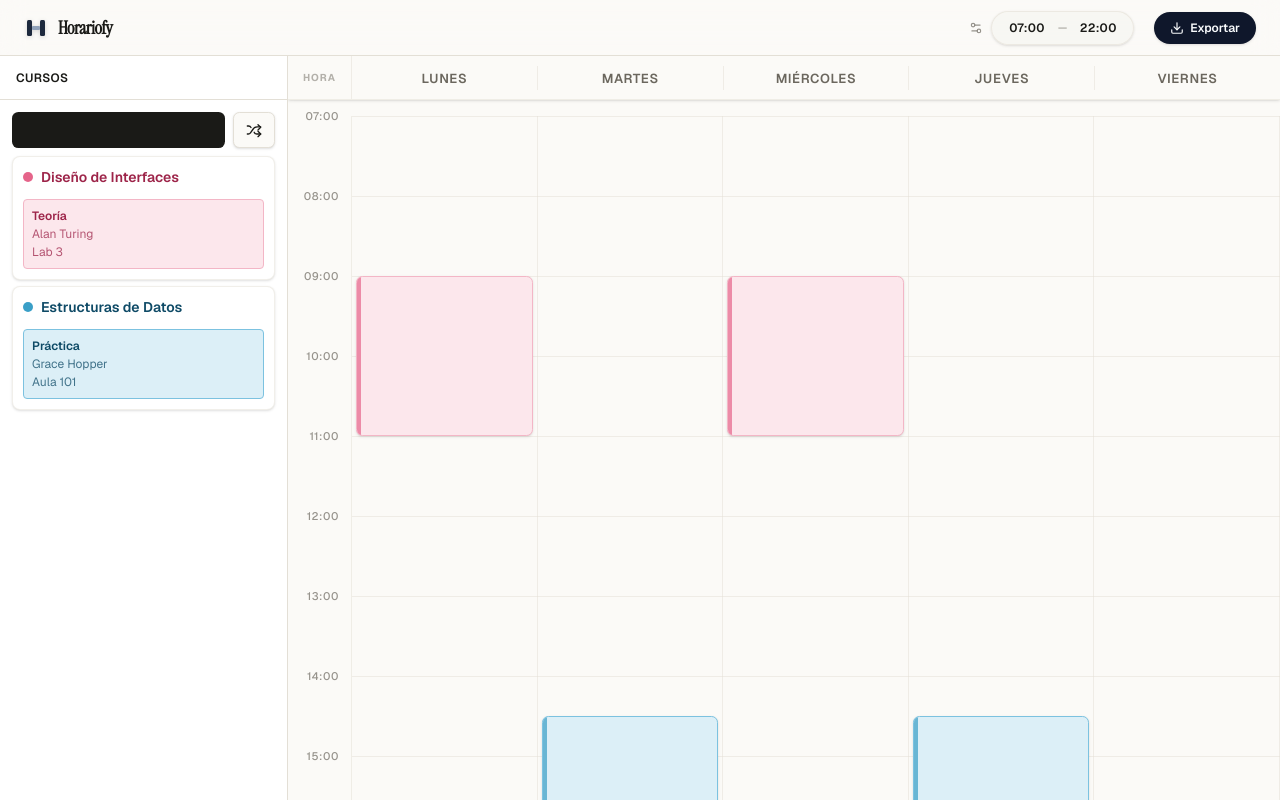
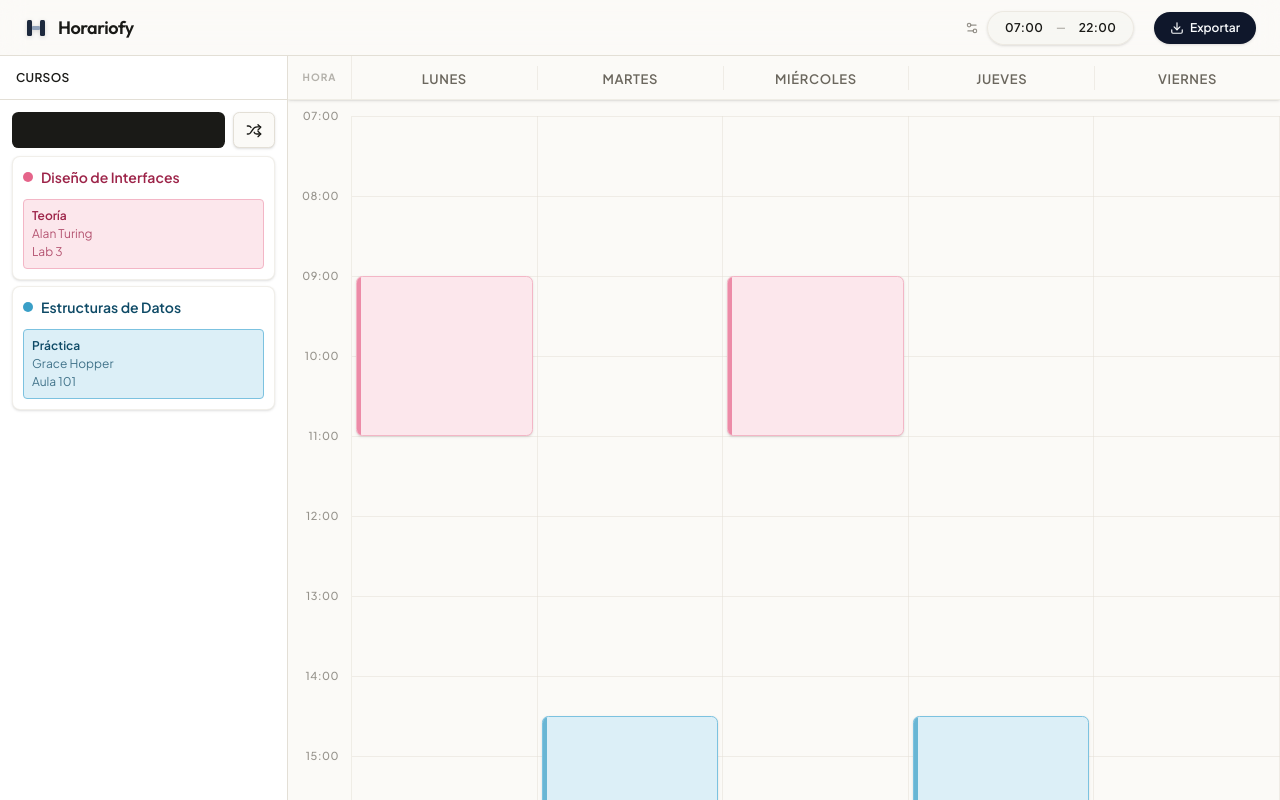
Before and after one commit to xBiltTom/Horariofy, a Next.js app: page / in a window 1280 px wide. Built offline with nearby package versions, Linux system fonts and the light colour scheme.

Commit message:
refactor: Fuentes globales del sistema actualizadas

```diff
--- a/src/app/layout.tsx
+++ b/src/app/layout.tsx
@@ -1,21 +1,20 @@
 import type { Metadata } from "next";
-import { Geist, Geist_Mono, Instrument_Serif } from "next/font/google";
+import { Plus_Jakarta_Sans, Outfit, JetBrains_Mono } from "next/font/google";
 import "./globals.css";
 
-const geistSans = Geist({
+const plusJakarta = Plus_Jakarta_Sans({
   variable: "--font-sans",
   subsets: ["latin"],
 });
 
-const geistMono = Geist_Mono({
+const jetbrainsMono = JetBrains_Mono({
   variable: "--font-geist-mono",
   subsets: ["latin"],
 });
 
-const instrumentSerif = Instrument_Serif({
+const outfit = Outfit({
   variable: "--font-display",
   subsets: ["latin"],
-  weight: "400",
 });
 
 export const metadata: Metadata = {
@@ -32,7 +31,7 @@ export default function RootLayout({
   return (
     <html
       lang="es"
-      className={`${geistSans.variable} ${geistMono.variable} ${instrumentSerif.variable} h-full antialiased`}
+      className={`${plusJakarta.variable} ${jetbrainsMono.variable} ${outfit.variable} h-full antialiased`}
     >
       <body className="bg-background text-foreground min-h-full flex flex-col">
         {children}
```
